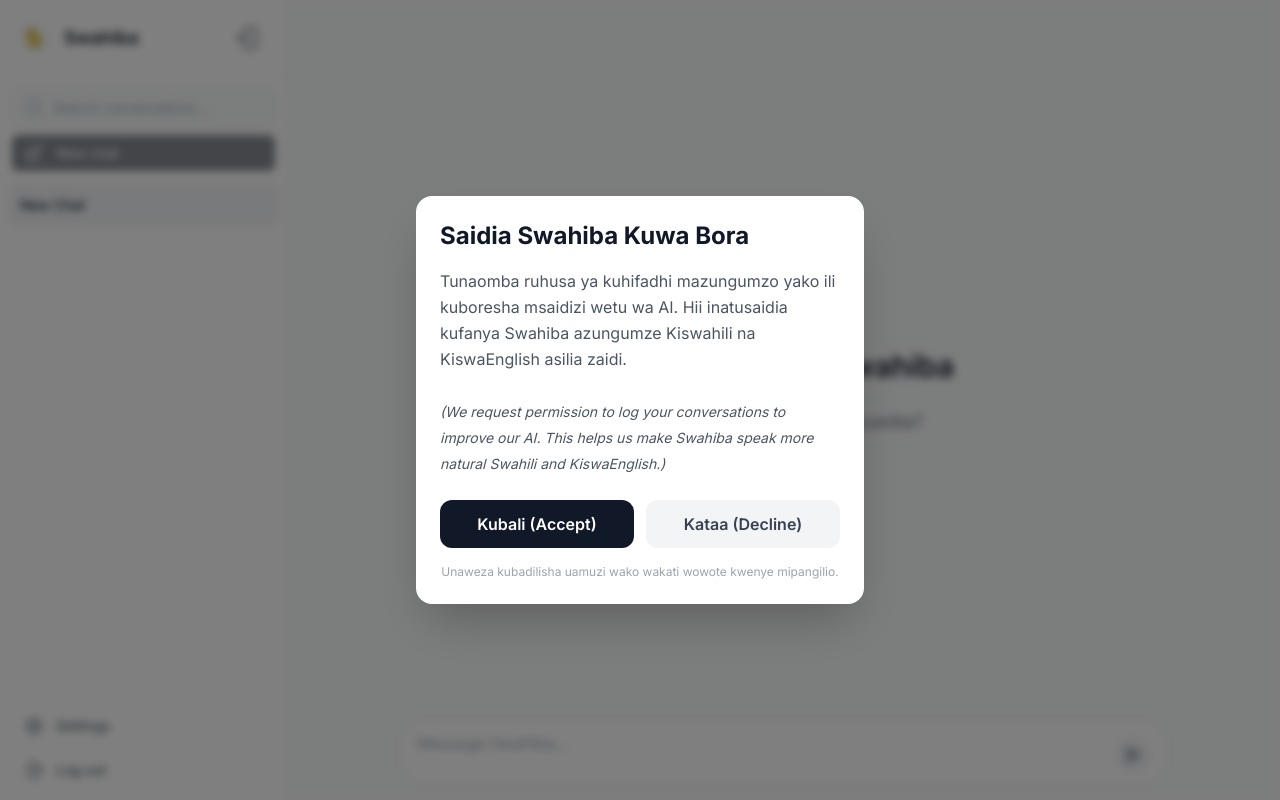
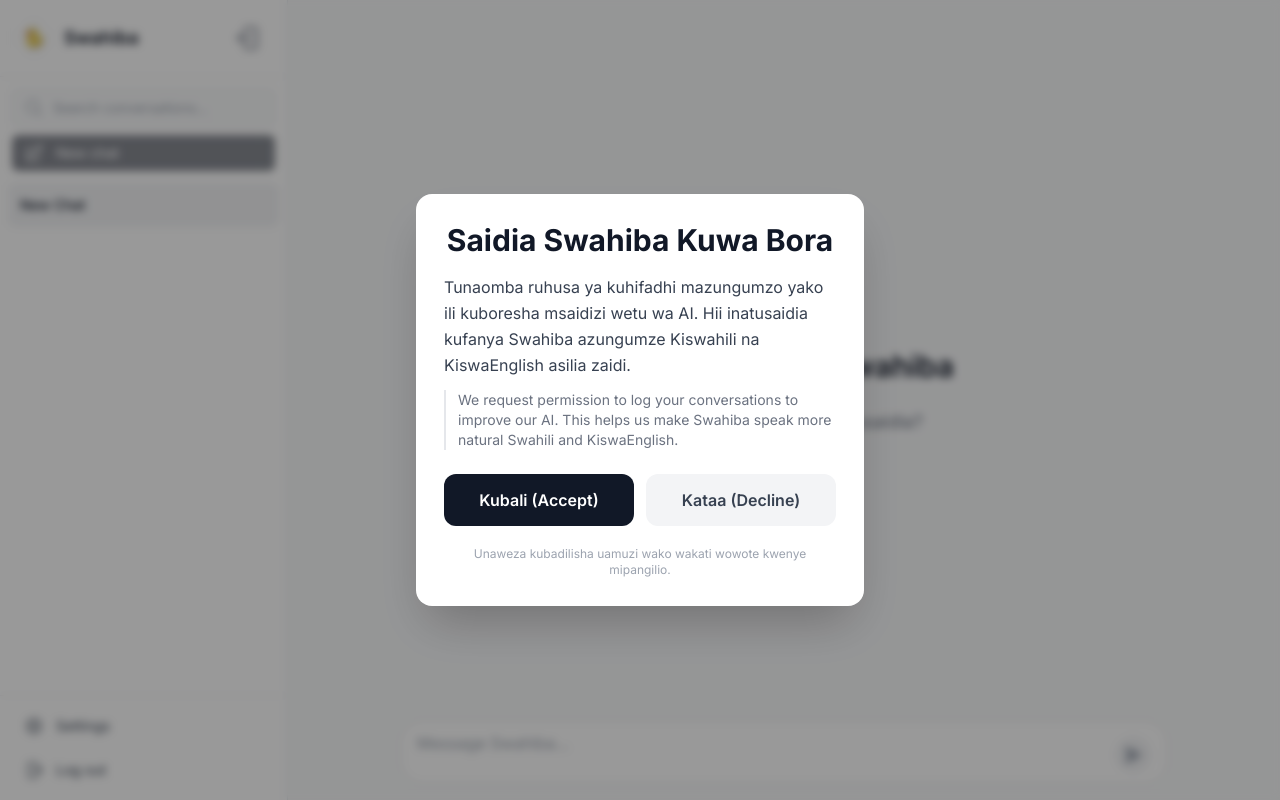
Before and after one commit to zuck30/SWAHIBA, a Next.js app: page / in a window 1280 px wide. Built offline with nearby package versions, Linux system fonts and the light colour scheme.

Commit message:
Updated the Consent-Modal

```diff
--- a/app/components/ConsentModal.tsx
+++ b/app/components/ConsentModal.tsx
@@ -21,34 +21,58 @@
   if (!showModal) return null;
 
   return (
-    <div className="fixed inset-0 bg-black/50 z-[100] flex items-center justify-center p-4 backdrop-blur-sm">
-      <div className="bg-white rounded-2xl max-w-md w-full p-6 shadow-2xl animate-in fade-in zoom-in duration-300">
-        <h2 className="text-2xl font-bold text-gray-900 mb-4">
+    <div
+      className="fixed inset-0 bg-black/40 z-[100] flex items-center justify-center p-4 backdrop-blur-sm
+                 transition-opacity duration-300 ease-out"
+      role="dialog"
+      aria-modal="true"
+      aria-labelledby="consent-title"
+    >
+      <div
+        className="bg-white rounded-2xl max-w-md w-full p-7 shadow-2xl
+                   transform transition-all duration-300 ease-out"
+      >
+        {/* Heading */}
+        <h2
+          id="consent-title"
+          className="text-2xl md:text-3xl font-bold text-gray-900 mb-4 text-center"
+        >
           Saidia Swahiba Kuwa Bora
         </h2>
-        <p className="text-gray-600 mb-6 leading-relaxed">
-          Tunaomba ruhusa ya kuhifadhi mazungumzo yako ili kuboresha msaidizi wetu wa AI.
-          Hii inatusaidia kufanya Swahiba azungumze Kiswahili na KiswaEnglish asilia zaidi.
-          <br /><br />
-          <span className="text-sm italic">
-            (We request permission to log your conversations to improve our AI. This helps us make Swahiba speak more natural Swahili and KiswaEnglish.)
-          </span>
-        </p>
+
+        {/* Description */}
+        <div className="text-gray-700 mb-6 space-y-3 leading-relaxed">
+          <p>
+            Tunaomba ruhusa ya kuhifadhi mazungumzo yako ili kuboresha msaidizi wetu wa AI.
+            Hii inatusaidia kufanya Swahiba azungumze Kiswahili na KiswaEnglish asilia zaidi.
+          </p>
+          <p className="text-sm text-gray-500 border-l-2 border-gray-200 pl-3">
+            We request permission to log your conversations to improve our AI. This helps us make Swahiba speak more natural Swahili and KiswaEnglish.
+          </p>
+        </div>
+
+        {/* Buttons */}
         <div className="flex flex-col sm:flex-row gap-3">
           <button
             onClick={() => handleConsent(true)}
-            className="flex-1 bg-gray-900 text-white py-3 rounded-xl font-semibold hover:bg-black transition-colors"
+            className="flex-1 bg-gray-900 text-white py-3.5 px-4 rounded-xl font-semibold
+                       hover:bg-gray-800 active:scale-[0.98] transition-all duration-200
+                       focus:outline-none focus:ring-2 focus:ring-gray-900/30"
           >
             Kubali (Accept)
           </button>
           <button
             onClick={() => handleConsent(false)}
-            className="flex-1 bg-gray-100 text-gray-700 py-3 rounded-xl font-semibold hover:bg-gray-200 transition-colors"
+            className="flex-1 bg-gray-100 text-gray-700 py-3.5 px-4 rounded-xl font-semibold
+                       hover:bg-gray-200 active:scale-[0.98] transition-all duration-200
+                       focus:outline-none focus:ring-2 focus:ring-gray-400/30"
           >
             Kataa (Decline)
           </button>
         </div>
-        <p className="mt-4 text-xs text-gray-400 text-center">
+
+        {/* Footer note */}
+        <p className="mt-5 text-xs text-gray-400 text-center">
           Unaweza kubadilisha uamuzi wako wakati wowote kwenye mipangilio.
         </p>
       </div>
```
